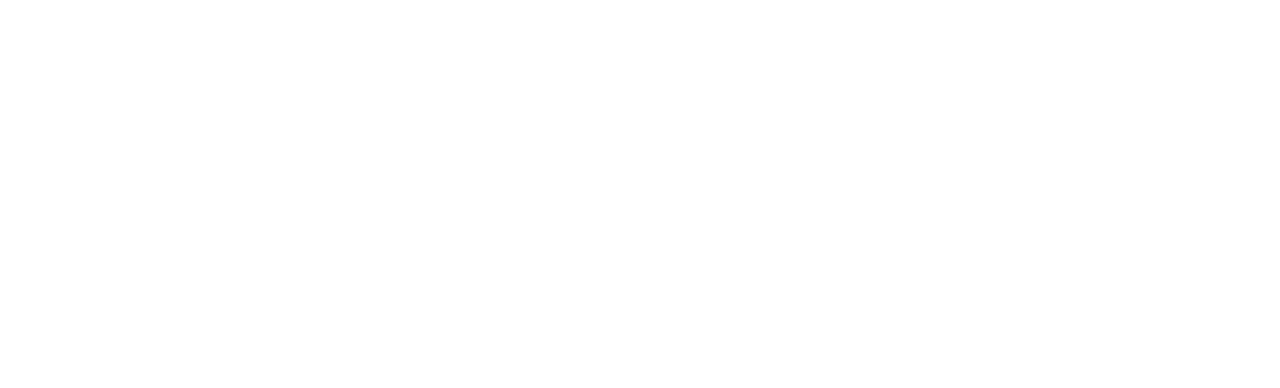
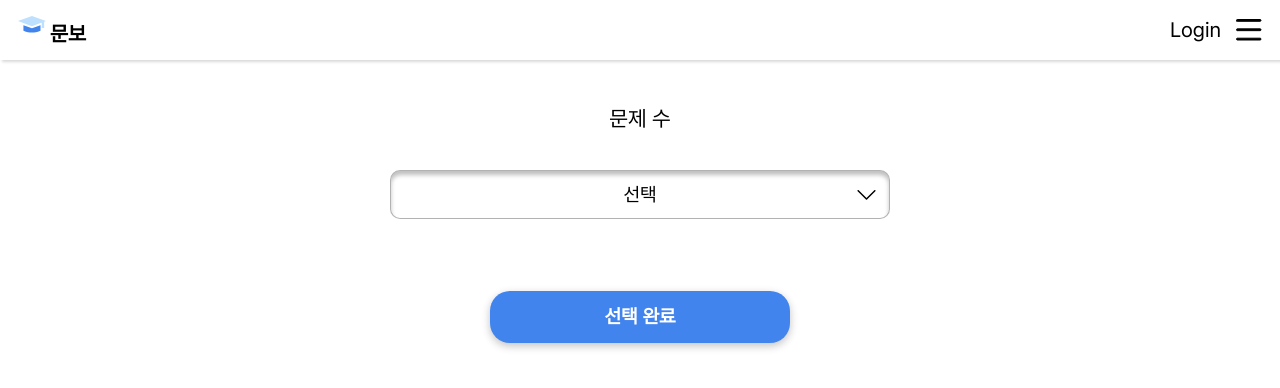
Before and after one commit to HEJO2024/MUNBO-2024-user, a React (Vite) app: page /note/quiz/settings in a window 1280 px wide. Before the commit this address had no page. Shown: the top 388 px of the page. Built offline with nearby package versions, Linux system fonts and the light colour scheme.

Commit message:
로그인 페이지 연동코드 수정

```diff
--- a/src/App.jsx
+++ b/src/App.jsx
@@ -14,6 +14,7 @@ import Note from "./pages/Note/Note";
 import NoteUpdate from "./pages/Note/NoteUpdate";
 import Quiz from "./pages/Quiz/Quiz";
 import Select from "./pages/Quiz/Select";
+import Settings from "./pages/Note/Quiz/Settings";
 import Summary from "./pages/Note/Summary";
 import Test from "./pages/Quiz/Test";
 import Update from "./pages/MyPage/Update";
@@ -40,6 +41,7 @@ function App() {
           <Route path="/note/create" element={<Create />} />
           <Route path="/note/update" element={<NoteUpdate />} />
           <Route path="/note/summary" element={<Summary />} />
+          <Route path="/note/quiz/settings" element={<Settings />} />
         </Routes>
       </Router>
     </div>
--- a/src/pages/Join.jsx
+++ b/src/pages/Join.jsx
@@ -43,9 +43,12 @@ export default function Join() {
 
   const handleIdCheck = async () => {
     try {
-      const response = await axios.post("/api/users/checkDuplicate_id", {
-        userId: id,
-      });
+      const response = await axios.post(
+        "http://52.78.80.253:3000/users/checkDuplicate_id",
+        {
+          userId: id,
+        }
+      );
       if (response.status === 200) {
         setIdValid(true);
       } else {
@@ -61,12 +64,15 @@ export default function Join() {
 
     if (idValid && passwordValid && confirmPassword && name && email) {
       try {
-        const response = await axios.post("api/users/join", {
-          userId: id,
-          passwd: password,
-          userName: name,
-          userEmail: email,
-        });
+        const response = await axios.post(
+          "http://52.78.80.253:3000/users/join",
+          {
+            userId: id,
+            passwd: password,
+            userName: name,
+            userEmail: email,
+          }
+        );
         if (response.status === 200) {
           navigate("/");
         }
--- a/src/pages/Login.jsx
+++ b/src/pages/Login.jsx
@@ -23,7 +23,7 @@ export default function Login() {
       setPassword(value);
     }
   };
-  const handleSubmit = async (event) => {
+  const handleSubmit = (event) => {
     event.preventDefault();
 
     if (!id) {
@@ -35,18 +35,24 @@ export default function Login() {
       return;
     }
 
-    try {
-      const response = await axios.post("/api/users/login", {
+    axios
+      .post("http://52.78.80.253:3000/users/login", {
         userId: id,
         passwd: password,
+      })
+      .then((response) => {
+        console.log(response);
+        if (response.status === 200) {
+          navigate("/");
+        }
+      })
+      .catch((error) => {
+        if (error.response && error.response.status === 401) {
+          alert("아이디 혹은 비밀번호가 일치하지 않습니다.");
+        } else {
+          console.error(error);
+        }
       });
-
-      if (response.status === 200) {
-        navigate("/");
-      }
-    } catch (error) {
-      console.error(error);
-    }
   };
   const confirmAlert1 = () => {
     setShowAlert1(false);
@@ -91,7 +97,7 @@ export default function Login() {
           </form>
         </div>
       </div>
-      <MenuBar />
+      <MenuBar icon="" />
       {showAlert1 && (
         <Alert
           message="아이디를 입력해주세요."
--- a/src/pages/Note/Quiz/Settings.jsx
+++ b/src/pages/Note/Quiz/Settings.jsx
@@ -0,0 +1,40 @@
+import "../../../styles/pages/Note/Quiz/Settings.css";
+
+import Dropdown from "../../../components/Dropdown";
+import Header from "../../../components/Header";
+import MenuBar from "../../../components/MenuBar";
+import { useNavigate } from "react-router-dom";
+import { useState } from "react";
+
+export default function Settings() {
+  const navigate = useNavigate();
+  const [quizNum, setSelected] = useState("선택");
+  const [isOpen, setIsOpen] = useState(false);
+
+  const handleOptionClick = (option) => {
+    setSelected(option);
+    setIsOpen(false);
+  };
+
+  return (
+    <div className="settings">
+      <Header />
+      <div className="settings__container">
+        <div className="settings__wrapper">
+          <p className="select__text">문제 수</p>
+          <button className="select__label" onClick={() => setIsOpen(!isOpen)}>
+            {quizNum}
+          </button>
+          {isOpen && <Dropdown handleOptionClick={handleOptionClick} />}
+          <button
+            className="select__btn"
+            onClick={() => navigate("/quiz/test")}
+          >
+            선택 완료
+          </button>
+        </div>
+      </div>
+      <MenuBar icon="note" />
+    </div>
+  );
+}
--- a/src/pages/Note/Summary.jsx
+++ b/src/pages/Note/Summary.jsx
@@ -22,7 +22,7 @@ export default function Summary() {
             <button
               className="summary__btn--quiz"
               onClick={() => {
-                navigate("");
+                navigate("/note/quiz/settings");
               }}
             >
               문제 생성
--- a/src/styles/pages/Note/Create.css
+++ b/src/styles/pages/Note/Create.css
@@ -87,7 +87,7 @@
   margin-bottom: 2.5rem;
 }
 .create__btn button {
-  width: 15%;
+  width: 20%;
   max-width: 100px;
   height: 35px;
   color: #fff;
--- a/src/styles/pages/Note/Detail.css
+++ b/src/styles/pages/Note/Detail.css
@@ -68,7 +68,7 @@
   margin-bottom: 1rem;
 }
 .detail__btn button {
-  width: 15%;
+  width: 20%;
   max-width: 100px;
   height: 35px;
   color: #fff;
--- a/src/styles/pages/Note/NoteUpdate.css
+++ b/src/styles/pages/Note/NoteUpdate.css
@@ -66,7 +66,7 @@
   margin-bottom: 2.5rem;
 }
 .note-update__btn button {
-  width: 15%;
+  width: 20%;
   max-width: 100px;
   height: 35px;
   color: #fff;
--- a/src/styles/pages/Note/Quiz/Settings.css
+++ b/src/styles/pages/Note/Quiz/Settings.css
@@ -0,0 +1,23 @@
+.settings {
+  width: 100%;
+  height: 100%;
+  overflow-y: scroll;
+}
+.settings::-webkit-scrollbar {
+  display: none;
+}
+.settings__container {
+  width: 100%;
+  height: auto;
+  margin-top: 60px;
+  margin-bottom: 85px;
+  padding-top: 3rem;
+}
+.settings__wrapper {
+  width: 100%;
+  height: 100%;
+  display: flex;
+  flex-direction: column;
+  justify-content: center;
+  align-items: center;
+}
--- a/src/styles/pages/Note/Summary.css
+++ b/src/styles/pages/Note/Summary.css
@@ -63,7 +63,7 @@
   cursor: pointer;
 }
 .summary__btn .summary__btn--save {
-  width: 15%;
+  width: 20%;
   max-width: 100px;
   background-color: rgba(43, 87, 185, 1);
 }
--- a/vite.config.js
+++ b/vite.config.js
@@ -4,15 +4,15 @@ import react from "@vitejs/plugin-react";
 // https://vitejs.dev/config/
 export default defineConfig({
   plugins: [react()],
-  server: {
-    proxy: {
-      '/api': {
-        target: 'https://ec2-13-209-41-40.ap-northeast-2.compute.amazonaws.com',
-        changeOrigin: true,
-        rewrite: (path) => path.replace(/^\/api/, ''),
-        secure: false,
-        ws: true
-      }
-    }
-  }
+  // server: {
+  //   proxy: {
+  //     "/api": {
+  //       target: "https://ec2-13-209-41-40.ap-northeast-2.compute.amazonaws.com",
+  //       changeOrigin: true,
+  //       rewrite: (path) => path.replace(/^\/api/, ""),
+  //       secure: false,
+  //       ws: true,
+  //     },
+  //   },
+  // },
 });
```
